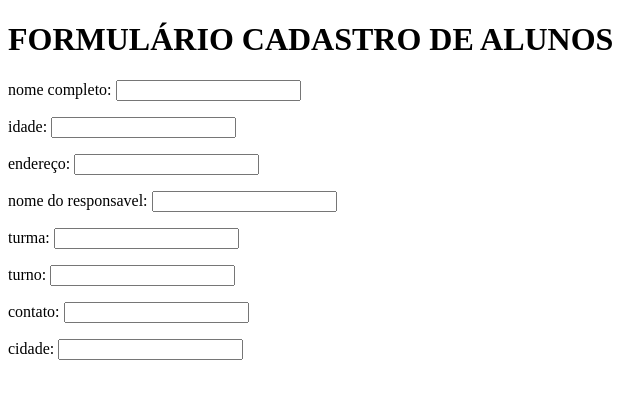
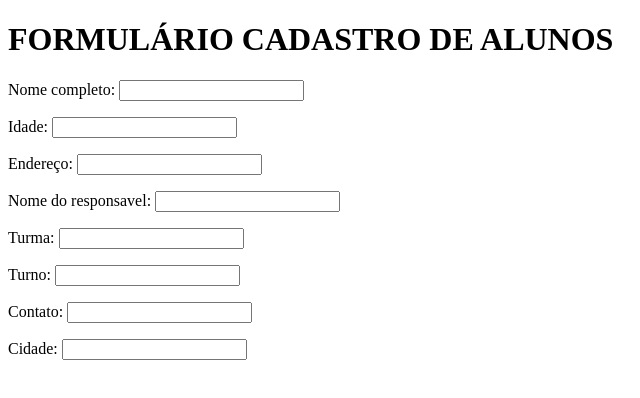
Before and after one commit to carlo7/formulario, a plain HTML site: page index.html in a window 1280 px wide. Shown: the full height of the page, 0-640 px from the left. Drawn offline with Linux system fonts and the light colour scheme.

Commit message:
Update index.html

```diff
--- a/index.html
+++ b/index.html
@@ -11,14 +11,22 @@
 
     <h1>FORMULÁRIO CADASTRO DE ALUNOS</h1>
     <form>
-<p>nome completo: <input type="text" name="nome" id="nome"  </p>
-<p>idade: <input type="text" name="idade" id="idade"  </p>
-<p>endereço: <input type="text" name="endereço" id="endereço"  </p>
-<p>nome do responsavel: <input type="text" name="nome do responsavel" id="nome do responsavel"  </p>
-<p>turma: <input type="text" name="turma" id="turma"  </p>
-<p>turno: <input type="text" name="turno" id="turno"  </p>
-<p>contato: <input type="text" name="contato" id="contato"  </p>
-<p>cidade: <input type="text" name="cidade" id="cidade"  </p>
+<p>Nome completo: <input type="text" name="nome" id="nome"  </p>
+
+<p>Idade: <input type="text" name="idade" id="idade"  </p>
+
+<p>Endereço: <input type="text" name="endereço" id="endereço"  </p>
+
+<p>Nome do responsavel: <input type="text" name="nome do responsavel" id="nome do responsavel"  </p>
+
+<p>Turma: <input type="text" name="turma" id="turma"  </p>
+
+<p>Turno: <input type="text" name="turno" id="turno"  </p>
+
+<p>Contato: <input type="text" name="contato" id="contato"  </p>
+
+<p>Cidade: <input type="text" name="cidade" id="cidade"  </p>
+
      </form>
 
 </body>
```
